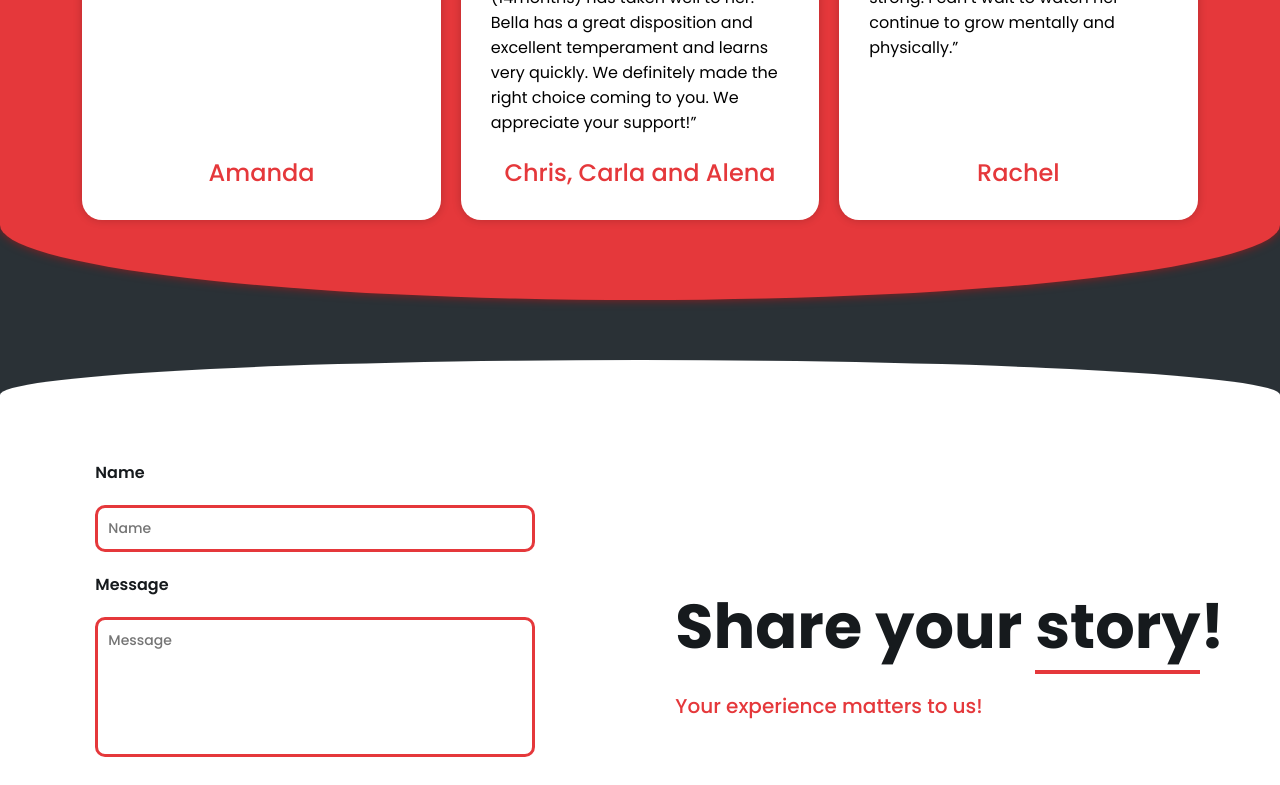
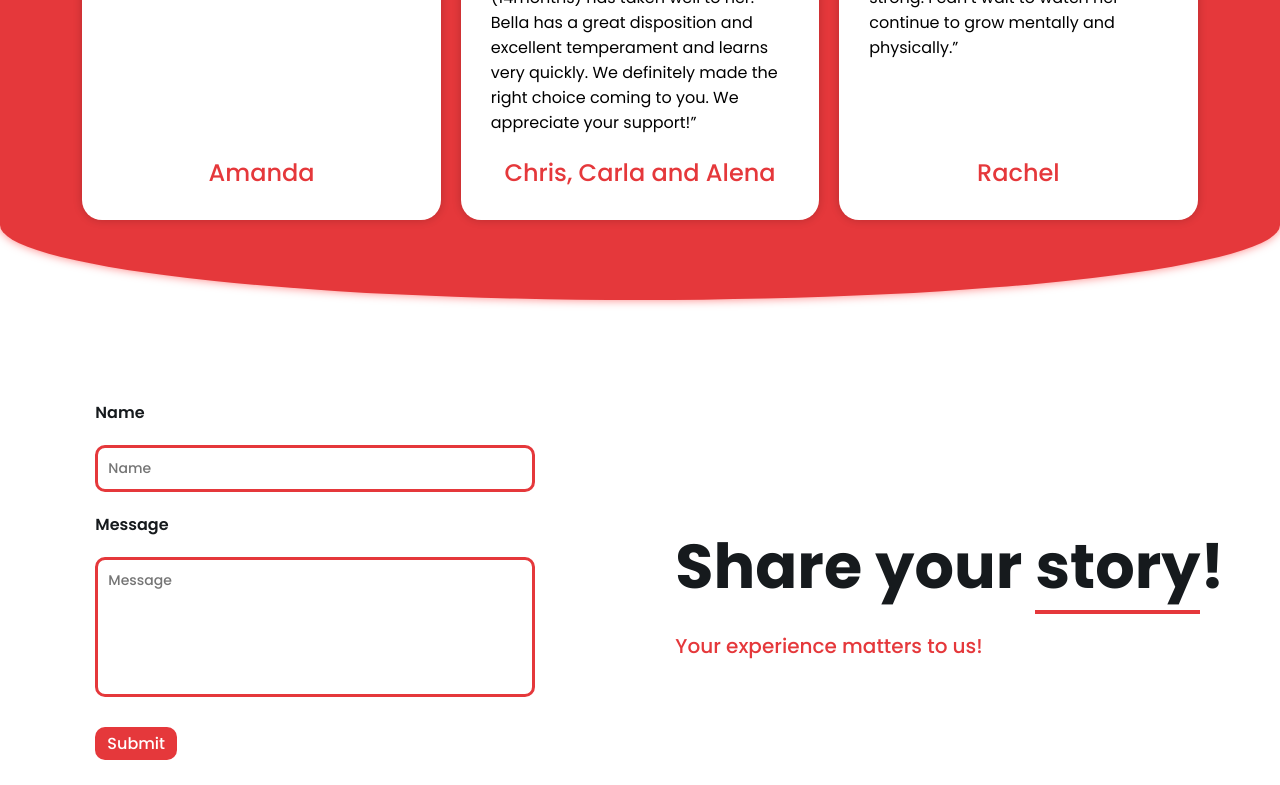
Before and after one commit to justin-medeiros/k9-dogs-website, a React (Vite) app: page /testimonials in a window 1280 px wide. Shown: the part 1189-1974 px from the top of the page. Built offline with nearby package versions, Linux system fonts and the light colour scheme; no server answers.

Commit message:
Fixed the testimonials design for form background

```diff
--- a/src/website/Testimonials/Testimonials.css
+++ b/src/website/Testimonials/Testimonials.css
@@ -1,7 +1,7 @@
 .testimonials--overall--container {
   display: flex;
   flex-direction: column;
-  background-color: var(--dark-grey);
+  background: linear-gradient(to bottom, var(--dark-grey) 50%, white 50%);
   align-items: center;
 }
 
@@ -44,10 +44,7 @@
 
 .testimonials--share--container {
   display: flex;
-  background-color: white;
-  border-radius: 50% 50% 0 0 / 6%;
   padding: 60px 0px;
-  margin-top: 60px;
   width: 100%;
   align-items: center;
   justify-content: center;
```
